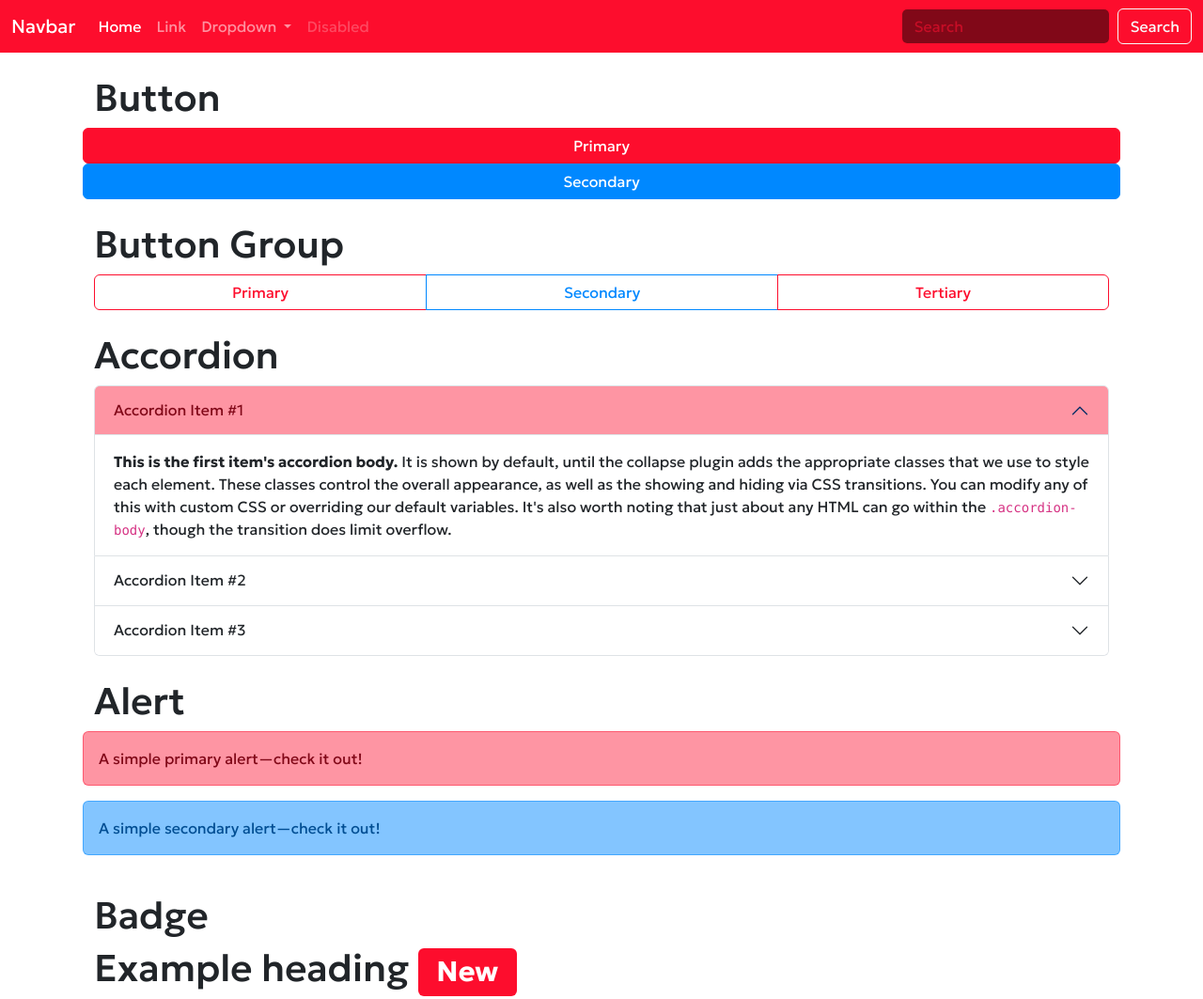
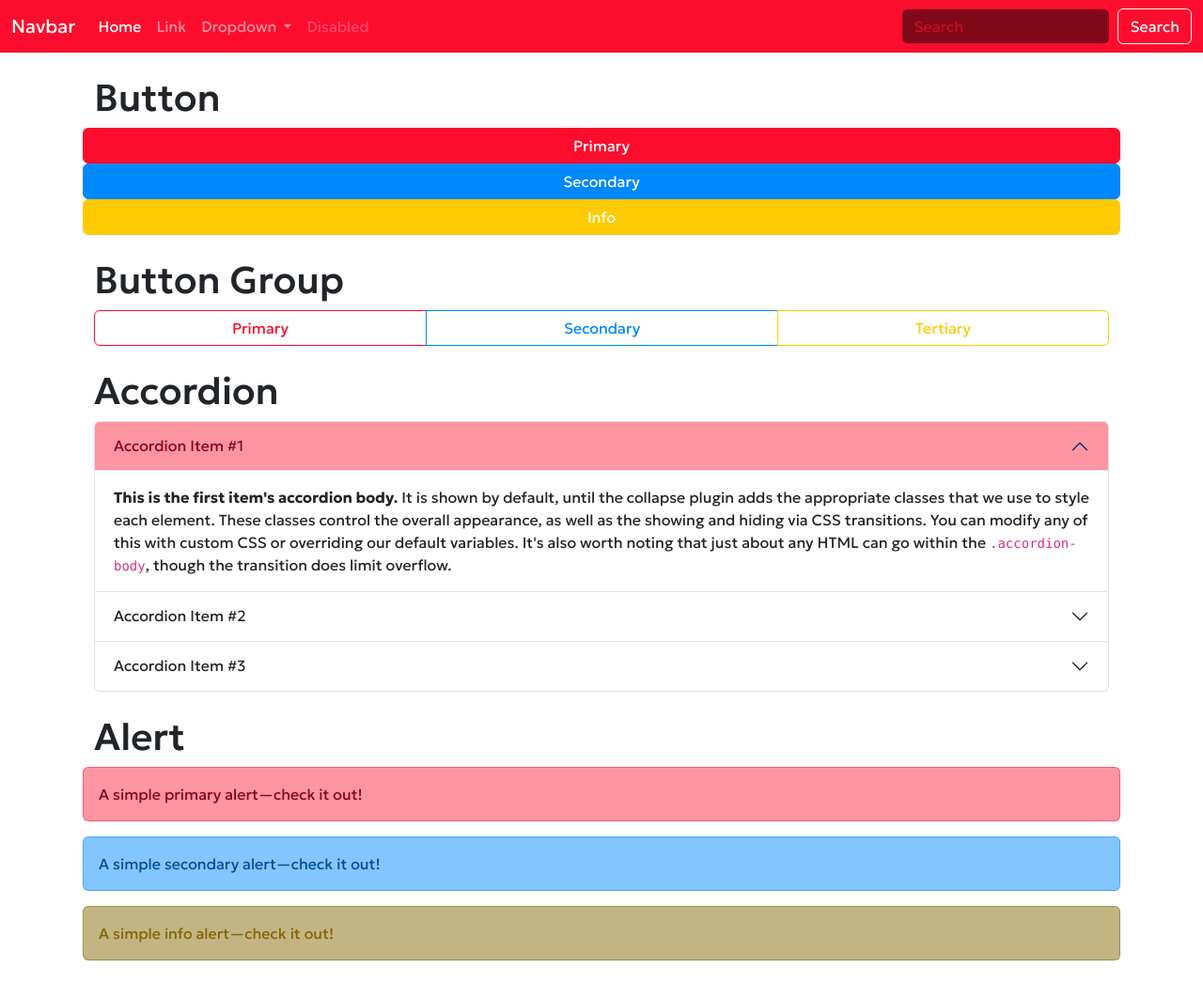
Before and after one commit to vigiaquinze/ChangeBootstrapColors, a plain HTML site: page index.html in a window 1280 px wide. Shown: the top 1063 px of the page at 94% size. Drawn offline with nearby package versions, Linux system fonts and the light colour scheme.

Commit message:
2h31 tutorial day

```diff
--- a/index.html
+++ b/index.html
@@ -63,6 +63,7 @@
                 <h1>Button</h1>
                 <button type="button" class="btn btn-primary">Primary</button>
                 <button type="button" class="btn btn-secondary">Secondary</button>
+                <button type="button" class="btn btn-info">Info</button>
             </div>
         </div>
         <br>
@@ -72,7 +73,7 @@
                 <div class="btn-group" role="group" aria-label="Basic outlined example">
                     <button type="button" class="btn btn-outline-primary">Primary</button>
                     <button type="button" class="btn btn-outline-secondary">Secondary</button>
-                    <button type="button" class="btn btn-outline-primary">Tertiary</button>
+                    <button type="button" class="btn btn-outline-info">Tertiary</button>
                 </div>
             </div>
         </div>
@@ -156,6 +157,9 @@
                 <div class="alert alert-secondary" role="alert">
                     A simple secondary alert—check it out!
                 </div>
+                <div class="alert alert-info" role="alert">
+                    A simple info alert—check it out!
+                  </div>
             </div>
         </div>
         <br>
@@ -164,6 +168,7 @@
                 <h1>Badge</h1>
                 <h1>Example heading <span class="badge bg-primary">New</span></h1>
                 <h2>Example heading <span class="badge bg-secondary">New</span></h2>
+                <h3>Example heading <span class="badge bg-info">New</span></h3>
             </div>
         </div>
         <br>
@@ -217,11 +222,19 @@
                         </div>
                         <span class="badge bg-secondary rounded-pill">14</span>
                     </li>
+                    <li class="list-group-item d-flex justify-content-between align-items-start">
+                        <div class="ms-2 me-auto">
+                            <div class="fw-bold">Subheading</div>
+                            Content for list item
+                        </div>
+                        <span class="badge bg-info rounded-pill">14</span>
+                    </li>
                 </ol>
                 <br>
                 <ul class="list-group">
                     <li class="list-group-item list-group-item-primary">A simple primary list group item</li>
                     <li class="list-group-item list-group-item-secondary">A simple secondary list group item</li>
+                    <li class="list-group-item list-group-item-info">A simple tertiary list group item</li>
                   </ul>
             </div>
         </div>
@@ -235,6 +248,9 @@
                   <div class="spinner-border text-secondary" role="status">
                     <span class="visually-hidden">Loading...</span>
                   </div>
+                  <div class="spinner-border text-info" role="status">
+                    <span class="visually-hidden">Loading...</span>
+                  </div>
             </div>
         </div>
         <br>
--- a/style.css
+++ b/style.css
@@ -1,20 +1,19 @@
 :root, [data-bs-theme=light] {
     --bs-primary: #fd0d2d;
     --bs-secondary: #0088ff;
-    --bs-success: #198754;
-    --bs-info: #0dcaf0;
-    --bs-warning: #ffc107;
-    --bs-danger: #dc3545;
-    --bs-light: #f8f9fa;
-    --bs-dark: #212529;
+    --bs-info: #fecb02;
     --bs-primary-text-emphasis: #810818;
     --bs-secondary-text-emphasis: #004e93;
+    --bs-info-text-emphasis: #806600;
     --bs-primary-bg-subtle: #fd0d2d6f;
     --bs-secondary-bg-subtle: #0088ff7c;
+    --bs-info-bg-subtle: #8066007b;
     --bs-primary-border-subtle: #fd0d2d6f;
     --bs-secondary-border-subtle: #0088ff7c;
+    --bs-info-border-subtle: #8066007b;
     --bs-primary-rgb: 253, 13, 45;
     --bs-secondary-rgb: 0, 136, 255;
+    --bs-info-rgb: 254, 203, 2;
     --bs-font-sans-serif: 'Geologica', sans-serif;
 }
 [data-bs-theme=dark] {
@@ -76,6 +75,22 @@ body {
     --bs-btn-disabled-bg: #0088ff;
     --bs-btn-disabled-border-color: #0088ff;
 }
+.btn-info {
+    --bs-btn-color: #fff;
+    --bs-btn-bg: #fecb02;
+    --bs-btn-border-color: #fecb02;
+    --bs-btn-hover-color: #fff;
+    --bs-btn-hover-bg: #806600;
+    --bs-btn-hover-border-color: #806600;
+    --bs-btn-focus-shadow-rgb: 11,172,204;
+    --bs-btn-active-color: #fff;
+    --bs-btn-active-bg: #483a00;
+    --bs-btn-active-border-color: #483a00;
+    --bs-btn-active-shadow: inset 0 3px 5px rgba(0, 0, 0, 0.125);
+    --bs-btn-disabled-color: #fff;
+    --bs-btn-disabled-bg: #fecb02;
+    --bs-btn-disabled-border-color: #fecb02;
+}
 .btn-outline-primary {
     --bs-btn-color: #fd0d2d;
     --bs-btn-border-color: #fd0d2d;
@@ -108,6 +123,22 @@ body {
     --bs-btn-disabled-border-color: #0088ff;
     --bs-gradient: none;
 }
+.btn-outline-info {
+    --bs-btn-color: #fecb02;
+    --bs-btn-border-color: #fecb02;
+    --bs-btn-hover-color: #fff;
+    --bs-btn-hover-bg: #fecb02;
+    --bs-btn-hover-border-color: #fecb02;
+    --bs-btn-focus-shadow-rgb: 13,202,240;
+    --bs-btn-active-color: #fff;
+    --bs-btn-active-bg: #fecb02;
+    --bs-btn-active-border-color: #fecb02;
+    --bs-btn-active-shadow: inset 0 3px 5px rgba(0, 0, 0, 0.125);
+    --bs-btn-disabled-color: #fecb02;
+    --bs-btn-disabled-bg: transparent;
+    --bs-btn-disabled-border-color: #fecb02;
+    --bs-gradient: none;
+}
 .accordion {
     --bs-accordion-btn-focus-box-shadow: 0 0 0 0.25rem #fd0d2d25;
 }
```
